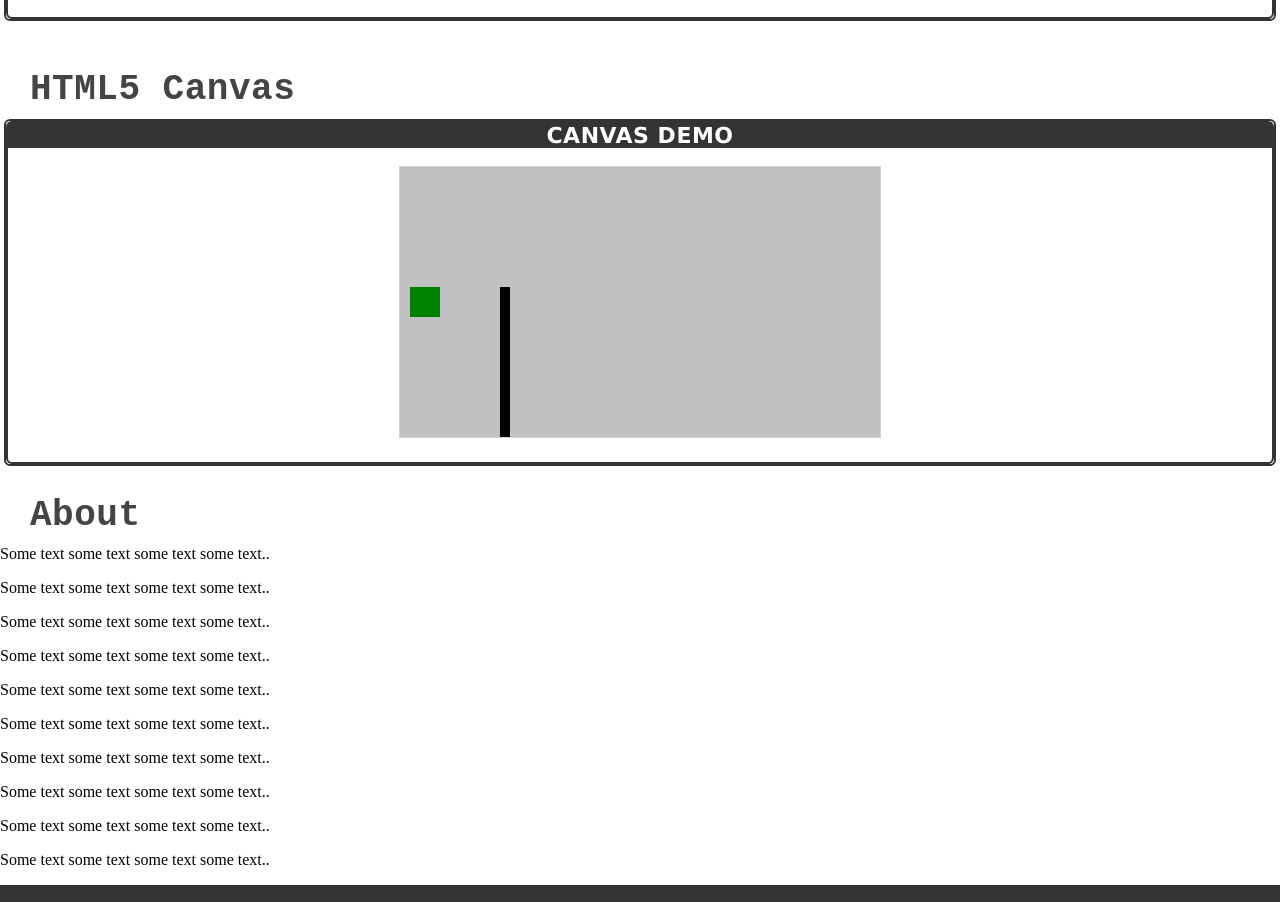
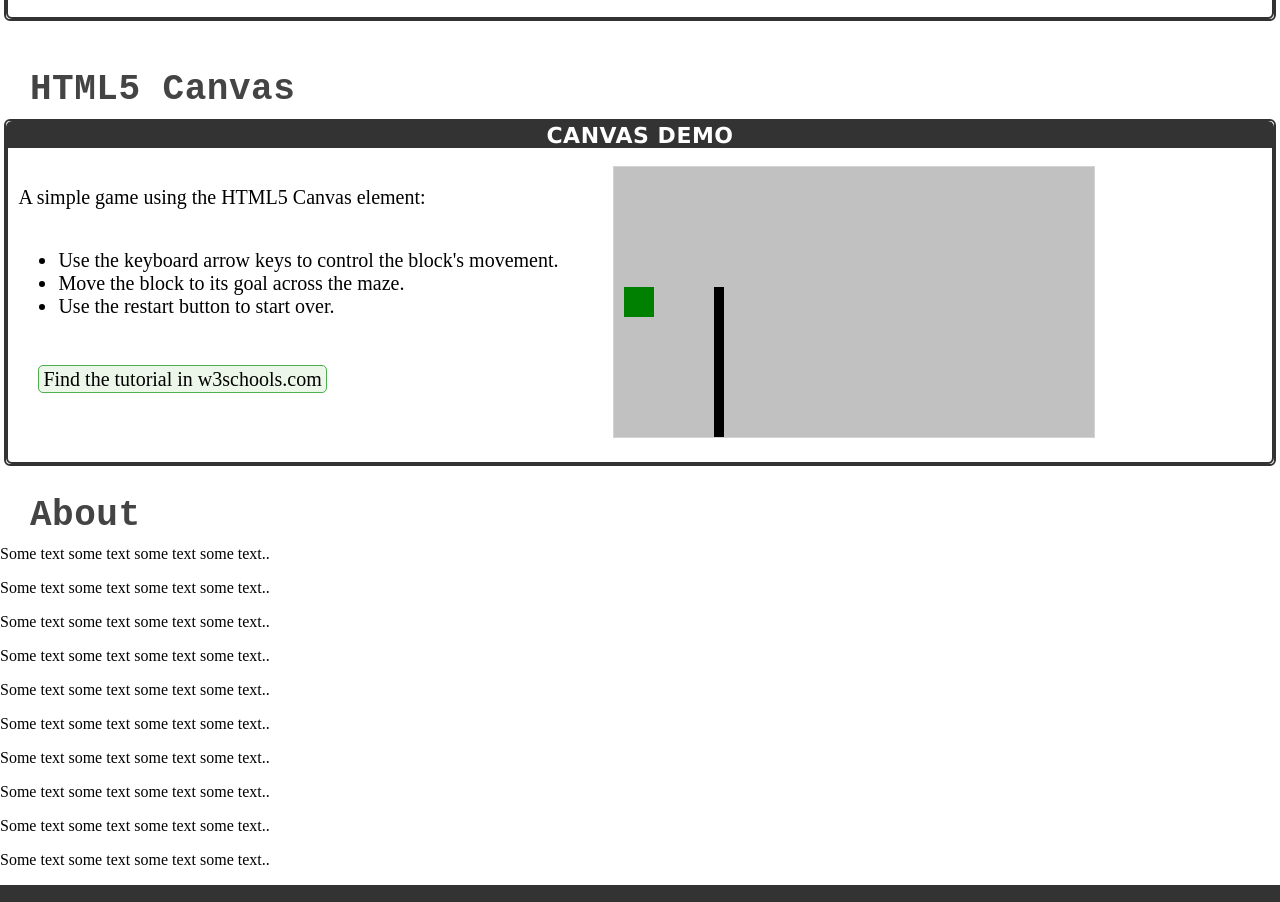
Before and after one commit to camilopalacios/camilopalacios.github.io, a website: page index.html in a window 1280 px wide. Shown: the part 884-1786 px from the top of the page. Drawn offline with Linux system fonts and the light colour scheme.

Commit message:
Canvas simple example running
Simple example where the game stops when a collision is detected.

```diff
--- a/index.html
+++ b/index.html
@@ -142,10 +142,26 @@
     <section id="html5CanvasDemo">
       <h1 class="title">HTML5 Canvas</h1>
       <div class="contentFrame">
-        <div class="project" id="canvas">
+        <div class="project">
           <h2 class="subtitle"> CANVAS DEMO </h2>
           <br>
+          <div class="projectinfo">
+            <p class="description">A simple game using the HTML5 Canvas element:</p>
+            <br>
+            <div class="instructions">
+              <ul>
+                <li>Use the keyboard arrow keys to control the block's movement.</li>
+                <li>Move the block to its goal across the maze.</li>
+                <li>Use the restart button to start over.</li>
+              </ul>
+            </div>
+            <div class="gotogithub">
+              <a href="http://www.w3schools.com/games/default.asp" class="link-button">Find the tutorial in w3schools.com</a>
+            </div>
+          </div>
+          <div  id="canvas">
           <!-- The canvas is added here -->
+          </div>
         </div>
       </div>
     </section>
--- a/src/application.js
+++ b/src/application.js
@@ -14,6 +14,31 @@
 $(document).ready(startGame);
 
 var myGamePiece;
+
+var myGameArea = {
+  canvas: document.createElement('canvas'),
+  start: function(){
+    this.canvas.width = 480;
+    this.canvas.height = 270;
+    this.context = this.canvas.getContext('2d');
+    $('#canvas').append(this.canvas); // javascript: document.getElementById('canvas').insertBefore(this.canvas, document.getElementById('canvas').childNodes[0]);
+    this.interval = setInterval(updateGameArea, 20);
+    window.addEventListener('keydown', function(event){
+      if([37, 38, 39, 40].indexOf(event.keyCode) > -1) event.preventDefault();
+      myGameArea.keys = (myGameArea.keys || []);
+      myGameArea.keys[event.keyCode] = true;
+    });
+    window.addEventListener('keyup', function(event){
+      myGameArea.keys[event.keyCode] = false;
+    });
+  },
+  stop: function(){
+    clearInterval(this.interval);
+  },
+  clear: function(){
+    this.context.clearRect(0, 0, this.canvas.width, this.canvas.height);
+  },
+};
 
 function startGame(){
   myGamePiece = new component(30, 30, 'green', 10, 120);
@@ -49,33 +74,6 @@ function component(width, height, color, x, y){
     return ((myBottom < obstacleTop) || (myTop > obstacleBottom) || (myRight < obstacleLeft) || (myLeft > obstacleRight)) ? false:true;
   }
 }
-
-var myGameArea = {
-  canvas: document.createElement('canvas'),
-  start: function(){
-    this.canvas.width = 480;
-    this.canvas.height = 270;
-    this.context = this.canvas.getContext('2d');
-    $('#canvas').append(this.canvas); // javascript: document.getElementById('canvas').insertBefore(this.canvas, document.getElementById('canvas').childNodes[0]);
-    this.interval = setInterval(updateGameArea, 20);
-    window.addEventListener('keydown', function(event){
-      if([37, 38, 39, 40].indexOf(event.keyCode) > -1) {
-        event.preventDefault();
-      }
-      myGameArea.keys = (myGameArea.keys || []);
-      myGameArea.keys[event.keyCode] = true;
-    });
-    window.addEventListener('keyup', function(event){
-      myGameArea.keys[event.keyCode] = false;
-    });
-  },
-  stop: function(){
-    clearInterval(this.interval);
-  },
-  clear: function(){
-    this.context.clearRect(0, 0, this.canvas.width, this.canvas.height);
-  },
-};
 
 function updateGameArea(){
   if(myGamePiece.crashWith(myObstacle)){
--- a/style.css
+++ b/style.css
@@ -212,7 +212,10 @@ p{
 }
 
 #canvas{
+  margin-left: 50px;
+  vertical-align: top;
   text-align: center;
+  display: inline-block;
 }
 
 canvas{
```
